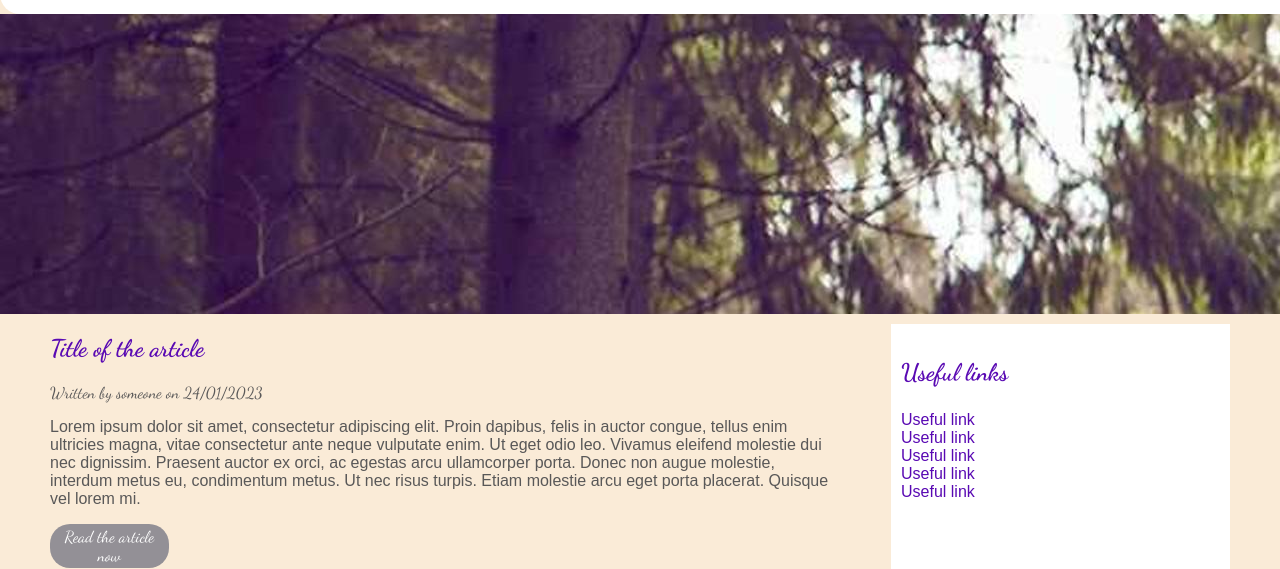
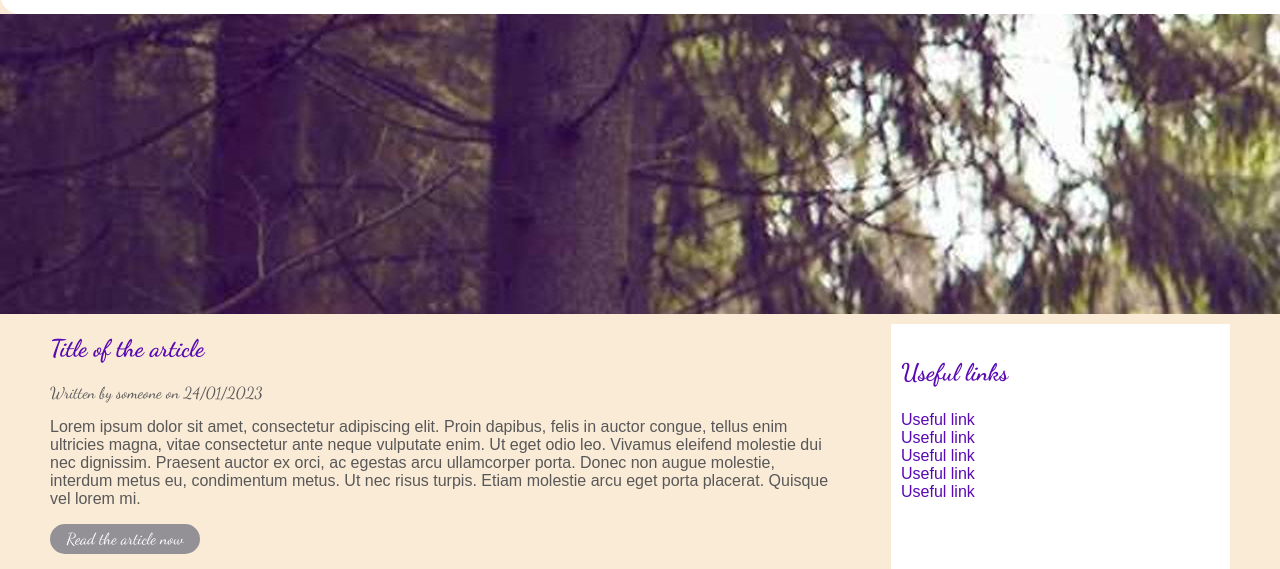
Before and after one commit to Florifourchette/Creation_blog, a plain HTML site: page index.html in a window 1280 px wide. Shown: the part 231-800 px from the top of the page. Drawn offline with Linux system fonts and the light colour scheme; files whose address does not match are found by name.

Commit message:
button changed

```diff
--- a/stylesheet.css
+++ b/stylesheet.css
@@ -47,8 +47,9 @@ button{
     color: white;
     font-size: 1em;
     box-shadow: #595858 2px;
-    width: 15%;
+    width: 150px;
     padding:3px;
+    height: 30px;
 }
 
 button:hover{
```
